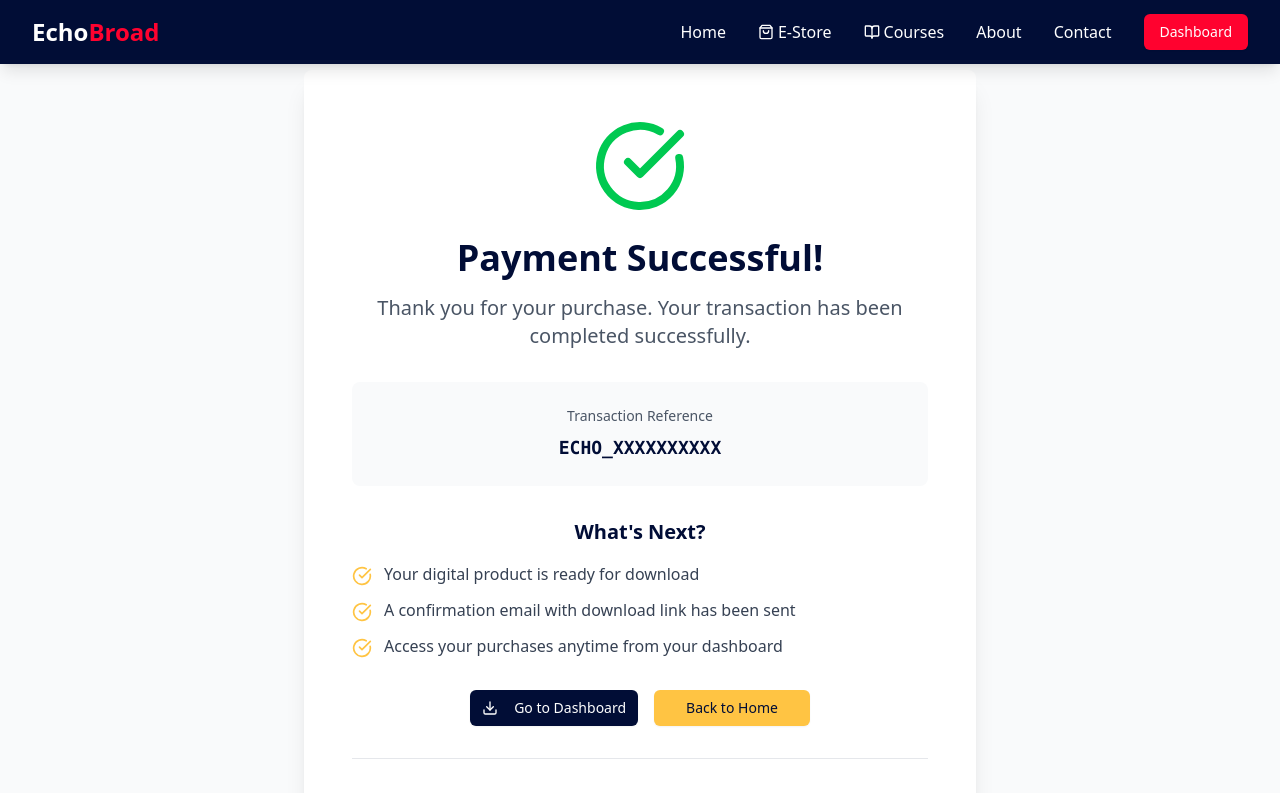
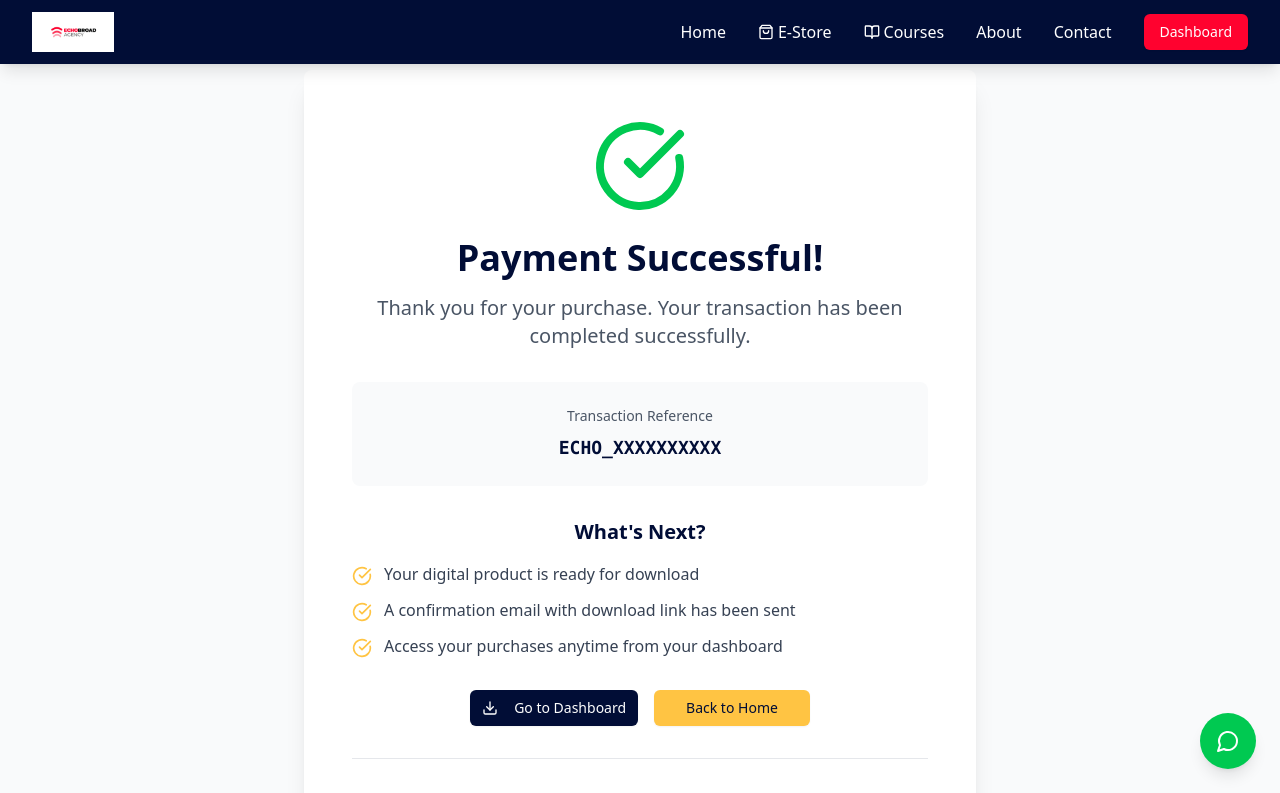
Before and after one commit to osasbenny/echobroadagency, a React (Vite) app: page /payment-success in a window 1280 px wide. Shown: the top 793 px of the page. Built offline with nearby package versions, Linux system fonts and the light colour scheme.

Commit message:
Update logo and add floating WhatsApp chat icon

```diff
--- a/src/App.jsx
+++ b/src/App.jsx
@@ -1,6 +1,7 @@
 import { BrowserRouter as Router, Routes, Route } from 'react-router-dom'
 import Navbar from './components/Navbar'
 import Footer from './components/Footer'
+import WhatsAppButton from './components/WhatsAppButton'
 import Home from './pages/Home'
 import Store from './pages/Store'
 import ProductDetail from './pages/ProductDetail'
@@ -33,6 +34,7 @@ function App() {
           </Routes>
         </main>
         <Footer />
+        <WhatsAppButton />
       </div>
     </Router>
   )
--- a/src/components/Navbar.jsx
+++ b/src/components/Navbar.jsx
@@ -2,6 +2,7 @@ import { useState } from 'react'
 import { Link } from 'react-router-dom'
 import { Menu, X, ShoppingBag, BookOpen } from 'lucide-react'
 import { Button } from '@/components/ui/button'
+import logo from '../assets/echobroad-logo.jpg'
 
 export default function Navbar() {
   const [isOpen, setIsOpen] = useState(false)
@@ -19,11 +20,8 @@ export default function Navbar() {
       <div className="max-w-7xl mx-auto px-4 sm:px-6 lg:px-8">
         <div className="flex justify-between items-center h-16">
           {/* Logo */}
-          <Link to="/" className="flex items-center space-x-2">
-            <div className="text-2xl font-bold">
-              <span className="text-white">Echo</span>
-              <span className="text-red">Broad</span>
-            </div>
+          <Link to="/" className="flex items-center">
+            <img src={logo} alt="EchoBroad Agency" className="h-10 w-auto" />
           </Link>
 
           {/* Desktop Navigation */}
--- /dev/null
+++ b/src/components/WhatsAppButton.jsx
@@ -0,0 +1,19 @@
+import { MessageCircle } from 'lucide-react'
+
+export default function WhatsAppButton() {
+  const phoneNumber = '2348000000000' // Replace with actual WhatsApp number
+  const message = 'Hello! I would like to learn more about EchoBroad Agency services.'
+  const whatsappUrl = `https://wa.me/${phoneNumber}?text=${encodeURIComponent(message)}`
+
+  return (
+    <a
+      href={whatsappUrl}
+      target="_blank"
+      rel="noopener noreferrer"
+      className="fixed bottom-6 right-6 z-50 bg-green-500 hover:bg-green-600 text-white p-4 rounded-full shadow-lg transition-all duration-300 hover:scale-110 animate-bounce"
+      aria-label="Chat on WhatsApp"
+    >
+      <MessageCircle className="w-6 h-6" />
+    </a>
+  )
+}
```
Also changed, not shown: src/assets/echobroad-logo.jpg (added).
